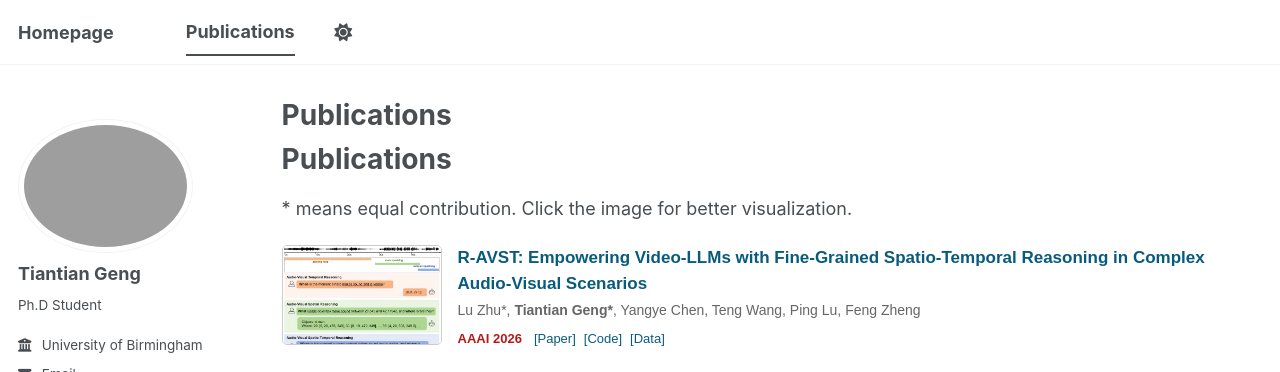
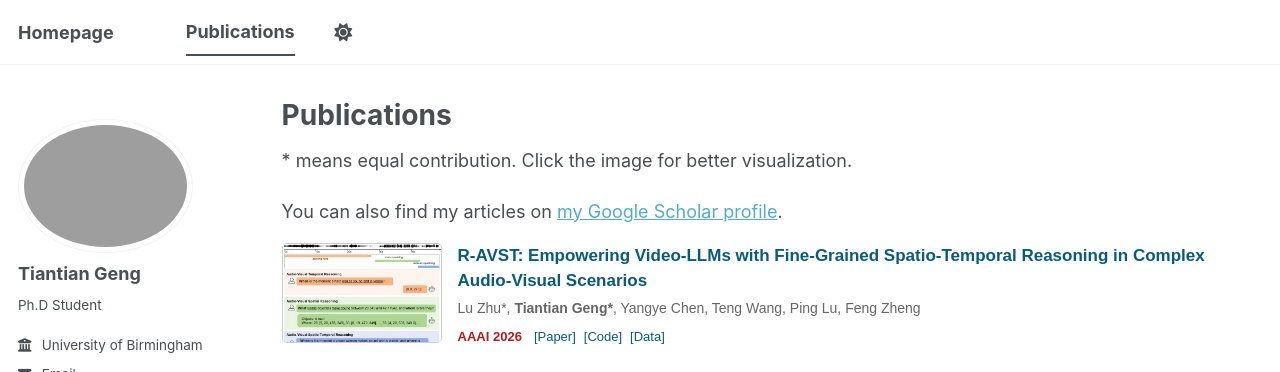
Before and after one commit to ttgeng233/ttgeng233.github.io, a Jekyll site: the page built from _pages/publications.html, in a window 1280 px wide and 1397 px high, cut to the strip 0-372 px from the top of the window. Built offline with Jekyll 4.4.1, drawn with Linux system fonts in a browser that asks for light colours; some web fonts are replaced; a script bundle is joined from its source files by our own code; library files that are not in the unit come from our copies.

Commit message:
Update publications.html

```diff
--- a/_pages/publications.html
+++ b/_pages/publications.html
@@ -5,8 +5,13 @@ permalink: /publications/
 author_profile: true
 ---
 
-<h1 id="-publications">Publications</h1>
+<!-- <h1 id="-publications">Publications</h1> -->
 <p>* means equal contribution. Click the image for better visualization.</p>
+
+{% if site.author.googlescholar %}
+  <div class="wordwrap">You can also find my articles on <a href="{{site.author.googlescholar}}">my Google Scholar profile</a>.</div>
+{% endif %}
+
 
 <style>
 ul.paper-list {
```
